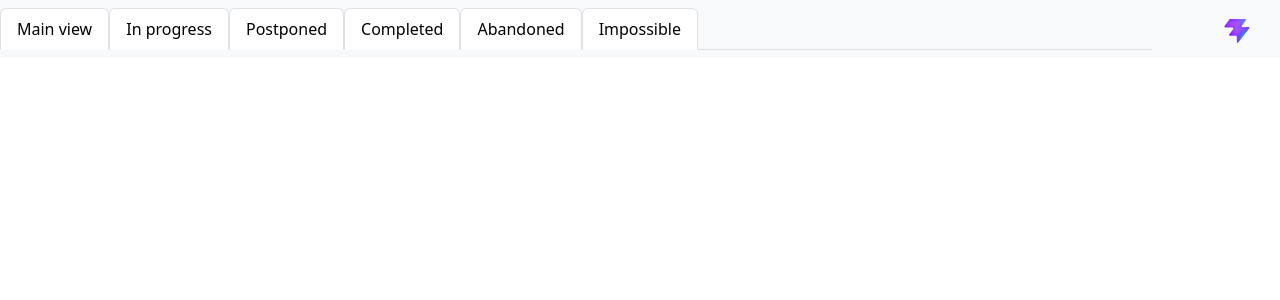
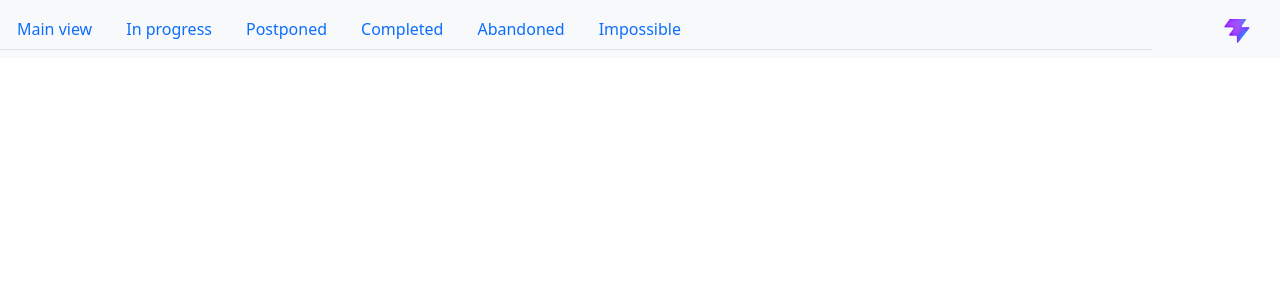
Before and after one commit to PPat93/IdeaRail, a React (Vite) app: page / in a window 1280 px wide. Shown: the top 300 px of the page. Built offline with nearby package versions, Linux system fonts and the light colour scheme.

Commit message:
v0.1 add add first hook

```diff
--- a/src/components/Navbar.tsx
+++ b/src/components/Navbar.tsx
@@ -1,13 +1,27 @@
-const navbarTabs = ["Main view", "In progress", "Postponed", "Completed", "Abandoned", "Impossible"]
+import {useState} from "react";
+
+const navbarTabs = ["Main view", "In progress", "Postponed", "Completed", "Abandoned", "Impossible"];
+
 
 function Navbar() {
+
+    let [itemIndex, setItemIndex] = useState(-1);
+
+    let createTabs = (names: String[]) => {
+        return names.map((item, index: number) => (
+            <li className="nav-item">
+                <a className={(itemIndex === index ? "acitve " : "") + "nav-link "}
+                   onClick={() => setItemIndex(index)}
+                   aria-current="page"
+                   href="#">{item}
+                </a>
+            </li>));
+    }
     return <>
         <nav className="navbar bg-body-tertiary">
             <ul className="nav nav-tabs">
 
-                {navbarTabs.map((item) => (<li className="nav-item">
-                    <a className="nav-link active" aria-current="page" href="#">{item}</a>
-                </li>))}
+                {createTabs(navbarTabs)}
 
             </ul>
             <div className="container" id="navbar-icon">
```
